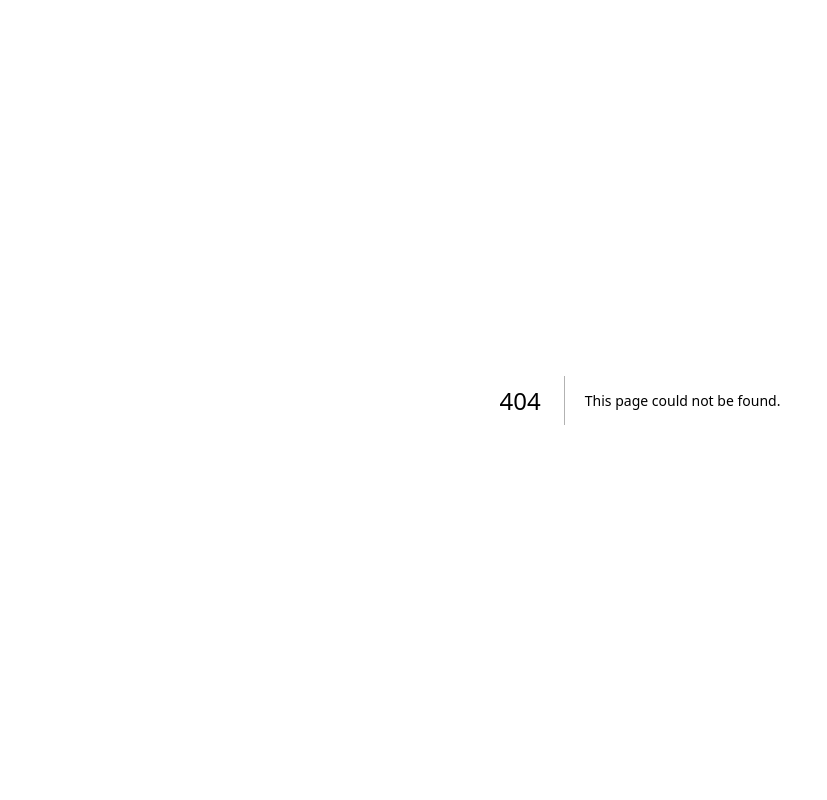
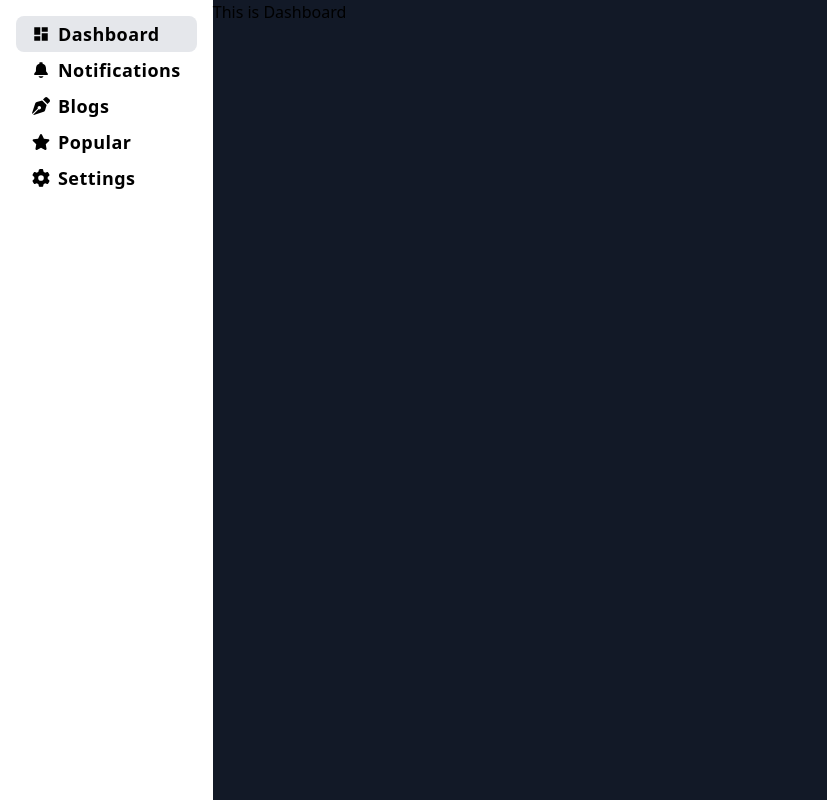
Before and after one commit to codewithbharat/thetekbay.in, a Next.js app: page /admin/dashboard in a window 1280 px wide. Before the commit this address had no page. Shown: the whole page, without its empty margins (0-827 px from the left). Built offline with nearby package versions, Linux system fonts and the light colour scheme.

Commit message:
dashboard basic layout

```diff
--- /dev/null
+++ b/app/admin/auth/page.tsx
@@ -0,0 +1,11 @@
+import React from 'react'
+
+const Auth = () => {
+  return (
+    <div>
+
+    </div>
+  )
+}
+
+export default Auth
--- /dev/null
+++ b/app/admin/dashboard/layout.tsx
@@ -0,0 +1,49 @@
+"use client";
+
+import Link from "next/link";
+import React, { ReactNode } from "react";
+
+import { MdDashboard } from "react-icons/md";
+import { IoNotificationsSharp } from "react-icons/io5";
+import { FaPenNib, FaStar } from "react-icons/fa";
+import { FaGear } from "react-icons/fa6";
+
+interface LayoutProps {
+  children: ReactNode;
+}
+
+const Layout: React.FC<LayoutProps> = ({ children }) => {
+  const links = [
+    { href: "/admin/dashboard", label: "Dashboard", icon: <MdDashboard /> },
+    { href: "/admin/notifications", label: "Notifications", icon: <IoNotificationsSharp />,},
+    { href: "/admin/blogs", label: "Blogs", icon: <FaPenNib /> },
+    { href: "/admin/popular", label: "Popular", icon: <FaStar /> },
+    { href: "/admin/settings", label: "Settings", icon: <FaGear /> },
+  ];
+
+ // Get the current path
+ const [currentPath, setCurrentPath] = React.useState("");
+    React.useEffect(() => {
+    setCurrentPath(window.location.pathname);
+    }, []);
+
+  return (
+    <div className="flex">
+      <nav className="h-screen p-4 text-lg font-semibold tracking-wide">
+        {links.map((link) => (
+          <Link
+            key={link.href}
+            className={`${currentPath === link.href ? "bg-gray-200" : null} p-4 rounded-lg flex py-1 items-center`}
+            href={link.href}
+          >
+            {link.icon}
+            <span className="ml-2">{link.label}</span>
+          </Link>
+        ))}
+      </nav>
+      <main className="bg-[rgb(18,25,39)] w-full">{children}</main>
+    </div>
+  );
+};
+
+export default Layout;
--- /dev/null
+++ b/app/admin/dashboard/page.tsx
@@ -0,0 +1,11 @@
+import React from 'react'
+
+const Dashboard = () => {
+  return (
+    <div>
+      This is Dashboard
+    </div>
+  )
+}
+
+export default Dashboard
```
